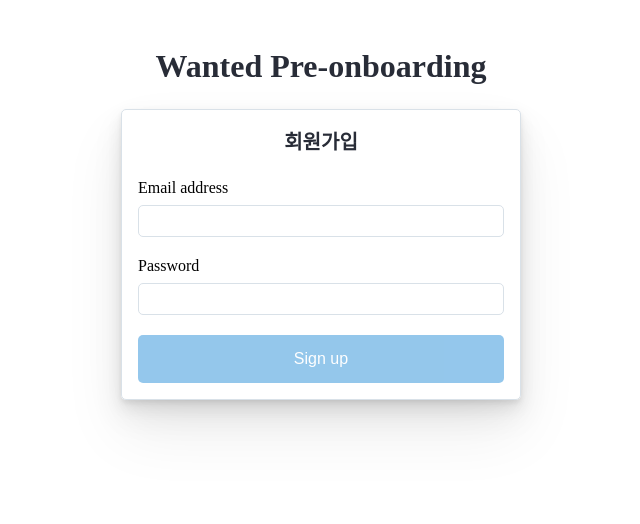
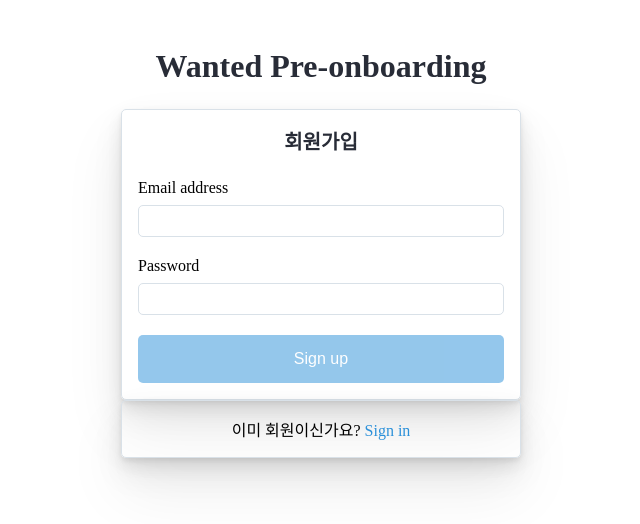
Before and after one commit to 5kdk/wanted-pre-onboarding-frontend, a React (Create React App) app: page /signup in a window 1280 px wide. Shown: the top 524 px of the page, without its empty margins (319-959 px from the left). Built offline with nearby package versions, Linux system fonts and the light colour scheme.

Commit message:
feat: 회원가입, 로그인 페이지별 링크 추가

```diff
--- /dev/null
+++ b/src/components/common/LinkText.jsx
@@ -0,0 +1,10 @@
+import { Link } from 'react-router-dom';
+import styled from 'styled-components';
+
+const StyledLink = styled(Link)`
+  color: ${props => props.theme.colors.primary};
+  text-decoration: none;
+`;
+const LinkText = ({ to, children }) => <StyledLink to={to}>{children}</StyledLink>;
+
+export default LinkText;
--- a/src/components/index.js
+++ b/src/components/index.js
@@ -2,6 +2,7 @@
 export { default as Container } from './common/Container';
 export { default as Input } from './common/Input';
 export { default as Label } from './common/Label';
+export { default as LinkText } from './common/LinkText';
 export { default as Loader } from './common/Loader';
 export { default as SubTitle } from './common/SubTitle';
 export { default as TodoInput } from './todo/TodoInput';
--- a/src/pages/SignIn.jsx
+++ b/src/pages/SignIn.jsx
@@ -1,12 +1,14 @@
 import { rem, validate } from '../utils';
-import { Button, Container, Input, Label, SubTitle } from '../components';
+import { Button, Container, Input, Label, LinkText, SubTitle } from '../components';
 import { useAuth } from '../hooks';
+import { SIGNUP_URL } from '../constants';
 
 const SignIn = () => {
   const { formValues, handleValueChange, handleSignInSubmit } = useAuth();
   const isDisabled = !validate(formValues);
 
   return (
+    <>
       <Container w={rem(400)}>
         <SubTitle>로그인</SubTitle>
         <form onSubmit={handleSignInSubmit}>
@@ -31,6 +33,13 @@
           </Button>
         </form>
       </Container>
+      <Container w={rem(400)} mt="lg">
+        <p>
+          처음 오셨나요?
+          <LinkText to={SIGNUP_URL}> Sign up</LinkText>
+        </p>
+      </Container>
+    </>
   );
 };
 
--- a/src/pages/SignUp.jsx
+++ b/src/pages/SignUp.jsx
@@ -1,12 +1,14 @@
 import { rem, validate } from '../utils';
-import { Button, Container, Input, Label, SubTitle } from '../components';
+import { Button, Container, Input, Label, LinkText, SubTitle } from '../components';
 import { useAuth } from '../hooks';
+import { SIGNIN_URL } from '../constants';
 
 const SignUp = () => {
   const { formValues, handleValueChange, handleSignUpSubmit } = useAuth();
   const isDisabled = !validate(formValues);
 
   return (
+    <>
       <Container w={rem(400)}>
         <SubTitle>회원가입</SubTitle>
         <form onSubmit={handleSignUpSubmit}>
@@ -31,6 +33,13 @@
           </Button>
         </form>
       </Container>
+      <Container w={rem(400)} mt="lg">
+        <p>
+          이미 회원이신가요?
+          <LinkText to={SIGNIN_URL}> Sign in</LinkText>
+        </p>
+      </Container>
+    </>
   );
 };
 
```
Lines whose indentation alone changed are shown as unchanged.
